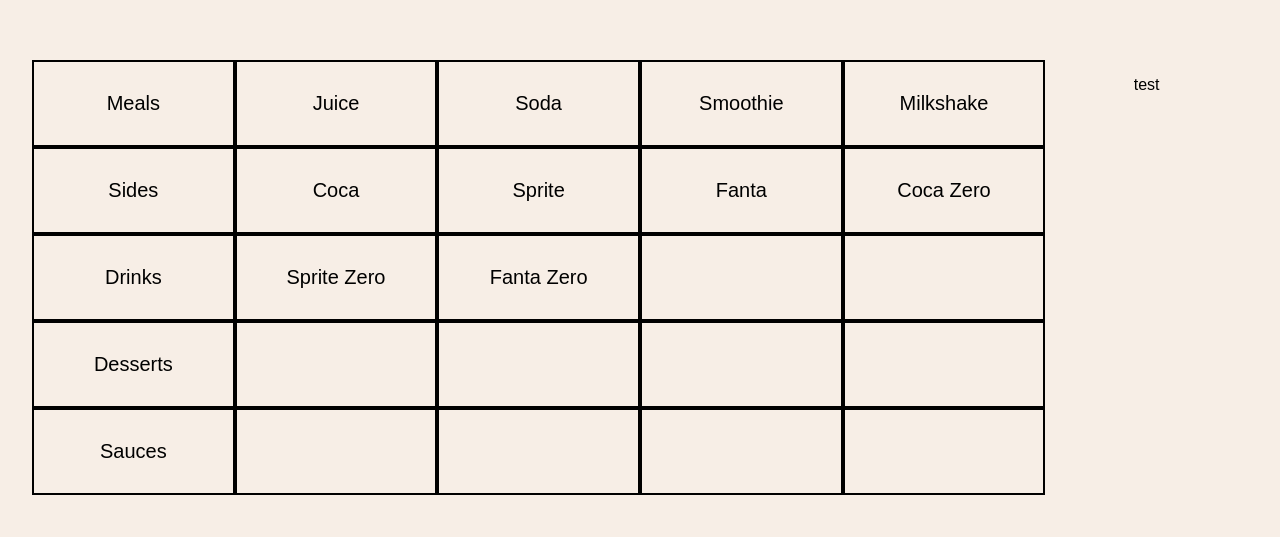
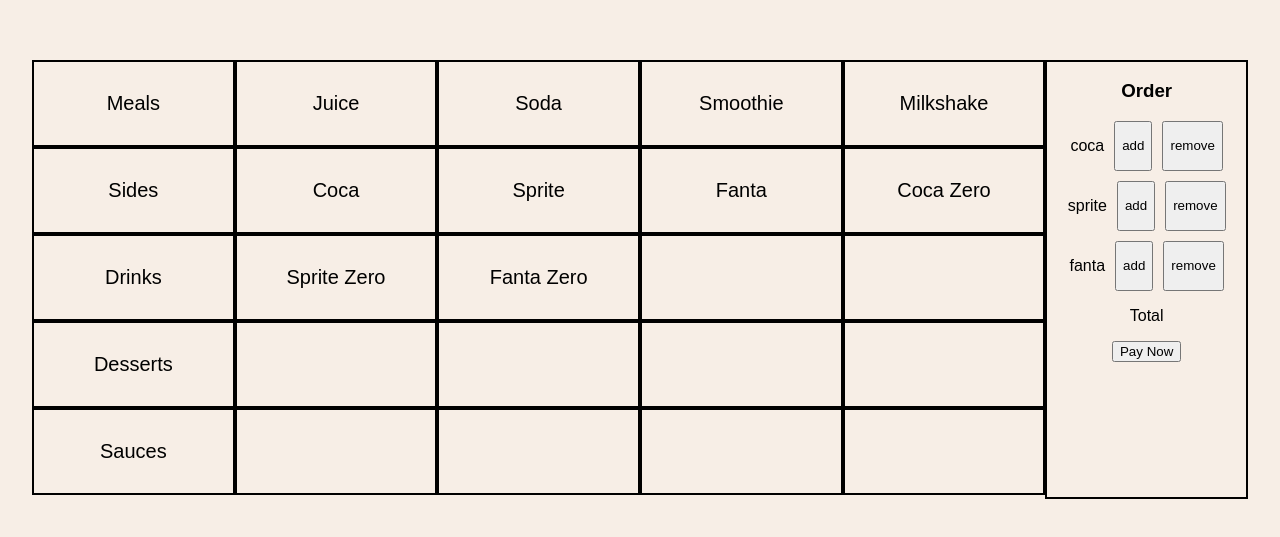
Before and after one commit to stefanie-vicente/test-qopla, a React (Vite) app: page / in a window 1280 px wide. Shown: the part 123-660 px from the top of the page. Built offline with nearby package versions, Linux system fonts and the light colour scheme.

Commit message:
create cart component

```diff
--- /dev/null
+++ b/src/components/CartLateralBar.tsx
@@ -0,0 +1,34 @@
+const CartLateralBar = () => {
+  const products: string[] = ["coca", "sprite", "fanta"];
+  return (
+    <div style={{ border: "2px solid black", height: "100%" }}>
+      <div>
+        <h3>Order</h3>
+      </div>
+      <div>
+        {products.map((p) => (
+          <div
+            style={{
+              display: "flex",
+              gap: "10px",
+              justifyContent: "center",
+              marginBottom: "10px",
+            }}
+          >
+            <p key={p}>{p}</p>
+            <button onClick={() => console.log("add", p)}>add</button>
+            <button onClick={() => console.log("remove", p)}>remove</button>
+          </div>
+        ))}
+      </div>
+      <div>
+        <p>Total</p>
+      </div>
+      <div>
+        <button onClick={() => console.log("pay")}>Pay Now</button>
+      </div>
+    </div>
+  );
+};
+
+export default CartLateralBar;
--- a/src/pages/Drinks.tsx
+++ b/src/pages/Drinks.tsx
@@ -11,6 +11,7 @@
   Options,
   RightBar,
 } from "../components/StyledComponents";
+import CartLateralBar from "../components/CartLateralBar";
 
 const Drinks = () => {
   const [drinks, setDrinks] = useState<IDrink[]>([]);
@@ -48,7 +49,7 @@
         <DrinkOptions />
       </Options>
       <RightBar>
-        <p>test</p>
+        <CartLateralBar />
       </RightBar>
     </Page>
   );
```
